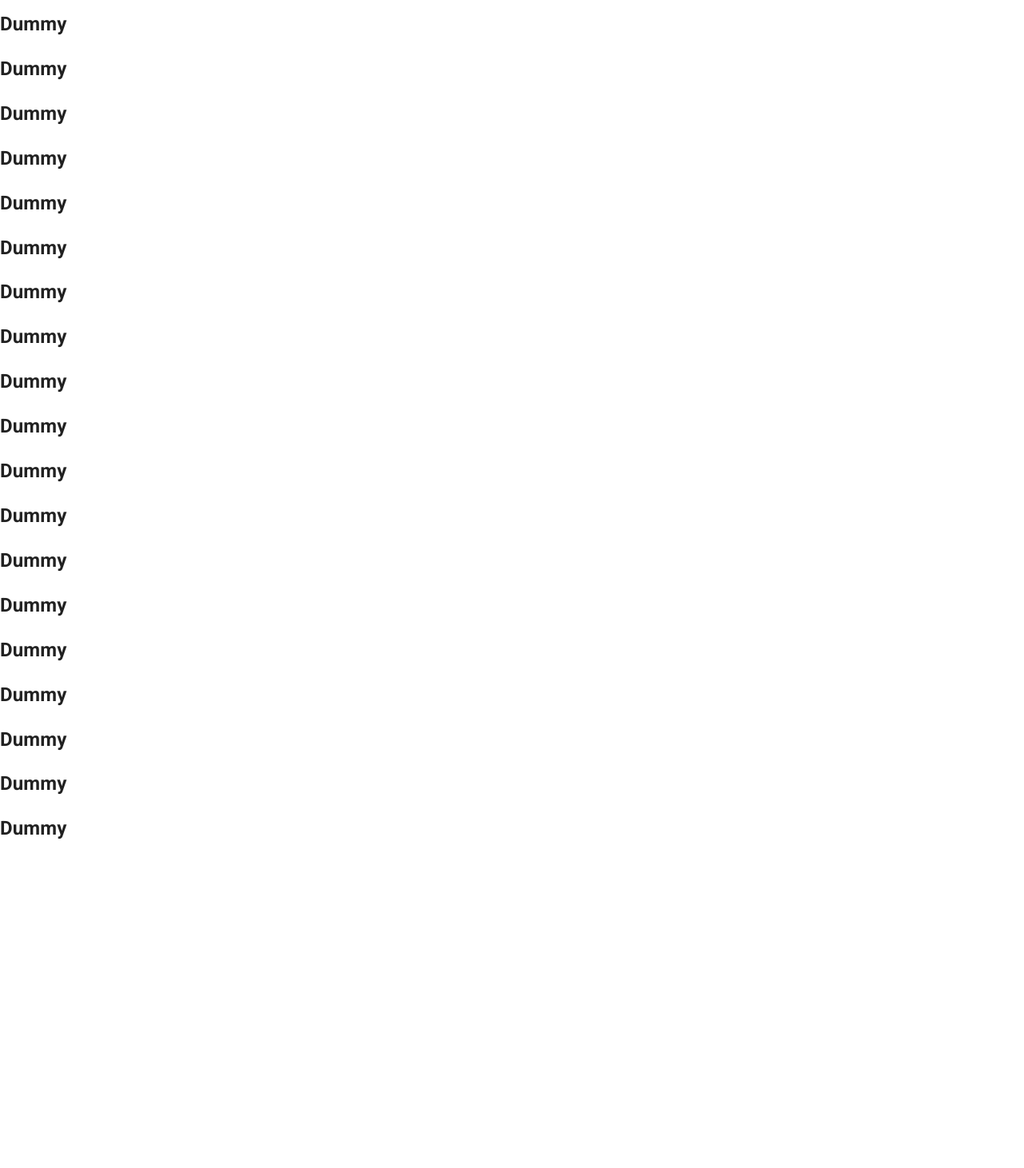
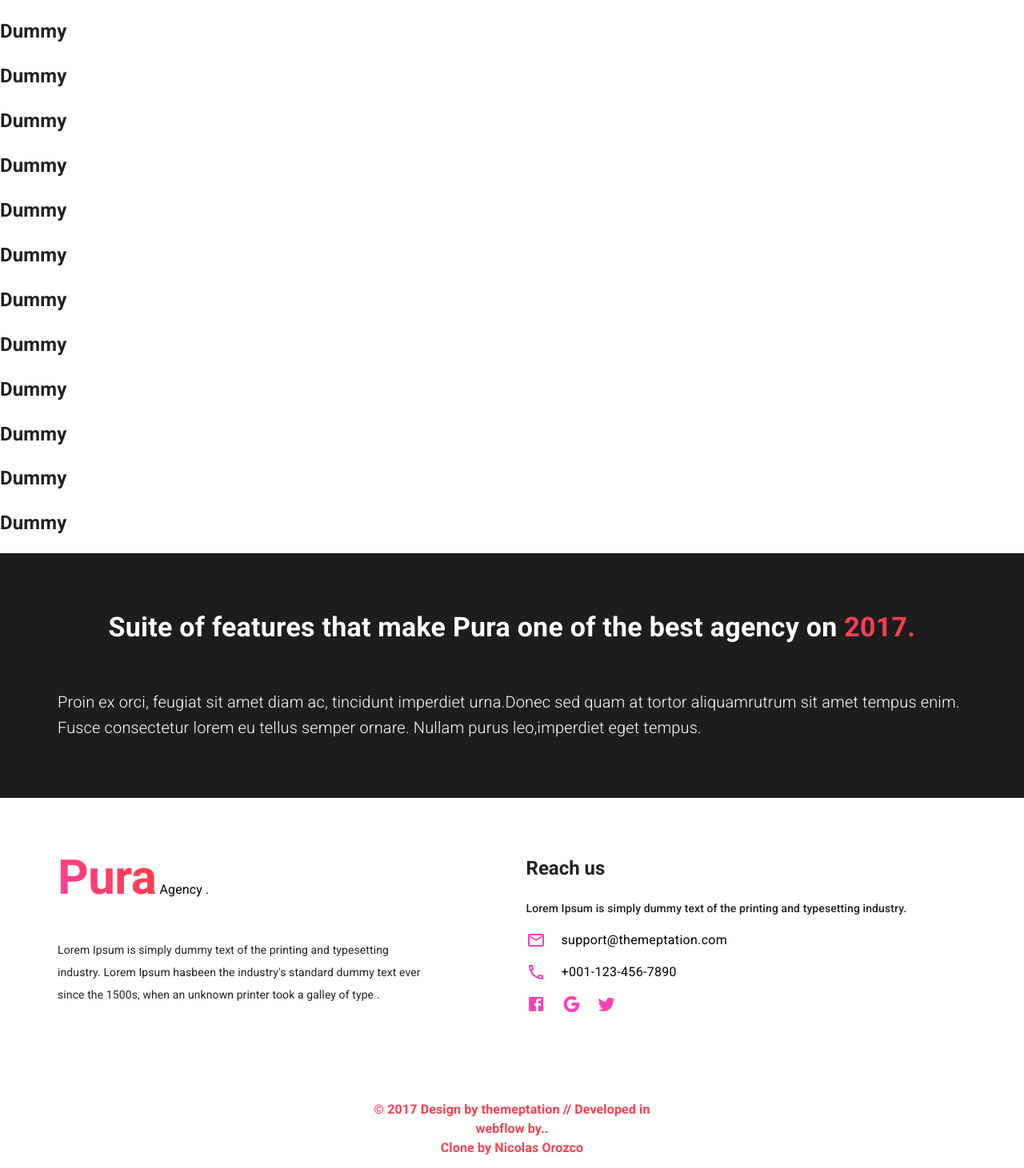
Before and after one commit to Nicolas-Orozco/pura-clone, a React (Vite) app: page / in a window 1280 px wide. Shown: the part 989-2450 px from the top of the page at 80% size. Before the commit the page ends 2063 px from the top, so only its background shows below. Built offline with nearby package versions, Linux system fonts and the light colour scheme.

Commit message:
Add services intro

```diff
--- a/index.html
+++ b/index.html
@@ -4,7 +4,7 @@
     <meta charset="UTF-8" />
     <link rel="icon" type="image/svg+xml" href="/src/favicon.svg" />
     <meta name="viewport" content="width=device-width, initial-scale=1.0" />
-    <title>Vite App</title>
+    <title>puraland-clone</title>
   </head>
   <body>
     <link
--- a/src/App.jsx
+++ b/src/App.jsx
@@ -2,6 +2,7 @@ import React from "react";
 import CssBaseline from "@mui/material/CssBaseline";
 import { ThemeProvider, createTheme } from "@mui/material/styles";
 import Header from "./components/Header";
+import Services from "./components/Services";
 import Footer from "./components/Footer";
 import "./App.css";
 
@@ -24,6 +25,14 @@ function App() {
     <ThemeProvider theme={puraTheme}>
       <CssBaseline />
       <Header />
+      <h2>Dummy</h2>
+      <h2>Dummy</h2> <h2>Dummy</h2> <h2>Dummy</h2> <h2>Dummy</h2> <h2>Dummy</h2>{" "}
+      <h2>Dummy</h2> <h2>Dummy</h2> <h2>Dummy</h2> <h2>Dummy</h2> <h2>Dummy</h2>{" "}
+      <h2>Dummy</h2> <h2>Dummy</h2> <h2>Dummy</h2> <h2>Dummy</h2> <h2>Dummy</h2>{" "}
+      <h2>Dummy</h2> <h2>Dummy</h2> <h2>Dummy</h2> <h2>Dummy</h2> <h2>Dummy</h2>{" "}
+      <h2>Dummy</h2> <h2>Dummy</h2> <h2>Dummy</h2> <h2>Dummy</h2> <h2>Dummy</h2>{" "}
+      <h2>Dummy</h2> <h2>Dummy</h2>
+      <Services />
       <Footer />
       {/* <Box
         sx={{
@@ -35,13 +44,6 @@ function App() {
             "url(https://uploads-ssl.webflow.com/5942027145541375fd9eaa52/5942089c45541375fd9eabaa_head-bg.png)",
         }}
       /> */}
-      <h2>Dummy</h2>
-      <h2>Dummy</h2> <h2>Dummy</h2> <h2>Dummy</h2> <h2>Dummy</h2> <h2>Dummy</h2>{" "}
-      <h2>Dummy</h2> <h2>Dummy</h2> <h2>Dummy</h2> <h2>Dummy</h2> <h2>Dummy</h2>{" "}
-      <h2>Dummy</h2> <h2>Dummy</h2> <h2>Dummy</h2> <h2>Dummy</h2> <h2>Dummy</h2>{" "}
-      <h2>Dummy</h2> <h2>Dummy</h2> <h2>Dummy</h2> <h2>Dummy</h2> <h2>Dummy</h2>{" "}
-      <h2>Dummy</h2> <h2>Dummy</h2> <h2>Dummy</h2> <h2>Dummy</h2> <h2>Dummy</h2>{" "}
-      <h2>Dummy</h2> <h2>Dummy</h2>
     </ThemeProvider>
   );
 }
--- a/src/components/Footer.jsx
+++ b/src/components/Footer.jsx
@@ -11,6 +11,7 @@ function Footer() {
   return (
     <Wrapper
       sx={{
+        my: 8,
         px: maxExtraSmall ? 2 : 9,
         maxWidth: 2200,
         flexDirection: maxSmall ? "column" : "row",
@@ -20,7 +21,7 @@ function Footer() {
       <Agency />
       <Reach />
       <Box width="100%">
-        <Copyright mb={3}>
+        <Copyright>
           © 2017 Design by themeptation // Developed in
           <br /> webflow by.. <br />
           Clone by Nicolas Orozco
--- a/src/components/Footer/Agency.jsx
+++ b/src/components/Footer/Agency.jsx
@@ -18,19 +18,19 @@ function Agency() {
         sx={{
           userSelect: "none",
           textDecoration: "none",
-          "& > *": {
-            mb: 4.1,
-          },
+          mb: 5,
         }}
       >
-        <Logo variant="h2">pura</Logo>
+        <Logo variant="h2" component="h3">
+          pura
+        </Logo>
         <Typography variant="subtitle1" color="info.main">
           Agency .
         </Typography>
       </Stack>
       <Typography
         variant="subtitle2"
-        sx={{ fontWeight: 400, lineHeight: 2, pr: 8 }}
+        sx={{ fontWeight: 400, lineHeight: 2, pr: 11 }}
       >
         Lorem Ipsum is simply dummy text of the printing and typesetting
         industry. Lorem Ipsum hasbeen the industry&#39;s standard dummy text
--- a/src/components/Footer/Contact.jsx
+++ b/src/components/Footer/Contact.jsx
@@ -18,7 +18,15 @@ function Contact() {
         my={2}
       >
         <MailOutlineIcon sx={{ marginRight: -1.5 }} />
-        <Typography color="info.main" letterSpacing={0.5} component="span">
+        <Typography
+          component="a"
+          href="#"
+          sx={{
+            textDecoration: "none",
+            letterSpacing: 0.3,
+            color: "info.main",
+          }}
+        >
           support@themeptation.com
         </Typography>
       </Stack>
@@ -30,7 +38,15 @@ function Contact() {
         my={2}
       >
         <LocalPhoneOutlinedIcon sx={{ marginRight: -1.5 }} />
-        <Typography color="info.main" letterSpacing={0.5} component="span">
+        <Typography
+          sx={{
+            textDecoration: "none",
+            letterSpacing: 0.3,
+            color: "info.main",
+          }}
+          component="a"
+          href="#"
+        >
           +001-123-456-7890
         </Typography>
       </Stack>
--- a/src/components/Footer/Reach.jsx
+++ b/src/components/Footer/Reach.jsx
@@ -5,19 +5,11 @@ import Contact from "./Contact";
 
 function Reach() {
   return (
-    <Box
-      sx={{
-        flex: "1",
-        "& > *": {
-          my: 2.5,
-        },
-        mb: 2.5,
-      }}
-    >
+    <Box flex={1} mt={1} mb={8}>
       <Typography variant="h5" component="h3" fontWeight="bold" pb={3}>
         Reach us
       </Typography>
-      <Typography variant="subtitle2">
+      <Typography variant="subtitle2" pr={4} fontWeight={500}>
         Lorem Ipsum is simply dummy text of the printing and typesetting
         industry.
       </Typography>
--- a/src/components/Header/HamMenu.jsx
+++ b/src/components/Header/HamMenu.jsx
@@ -2,10 +2,13 @@ import React from "react";
 import Button from "@mui/material/Button";
 import MenuIcon from "@mui/icons-material/Menu";
 import Menu from "@mui/material/Menu";
+import Slide from "@mui/material/Slide";
 import useCustom from "../../hooks/useCustom";
+import useBreakpoints from "../../hooks/useBreakpoints";
 import { itemsPages } from "../../data/Items";
 
 function HamMenu() {
+  const { maxExtraSmall } = useBreakpoints();
   const { Item } = useCustom();
   const [anchorEl, setAnchorEl] = React.useState(null);
   const open = Boolean(anchorEl);
@@ -42,9 +45,16 @@ function HamMenu() {
             width: "100%",
           },
         }}
+        TransitionComponent={Slide}
       >
         {itemsPages.map(({ title, id, link }) => (
-          <Item onClick={handleClose} component="a" href={link} key={id}>
+          <Item
+            onClick={handleClose}
+            component="a"
+            href={link}
+            key={id}
+            sx={{ pl: maxExtraSmall ? 2 : 8 }}
+          >
             {title}
           </Item>
         ))}
--- /dev/null
+++ b/src/components/Services.jsx
@@ -0,0 +1,28 @@
+import React from "react";
+import useCustom from "../hooks/useCustom";
+import useBreakpoints from "../hooks/useBreakpoints";
+import Intro from "./Services/Intro";
+
+function Services() {
+  const { maxSmall, maxExtraSmall } = useBreakpoints();
+  const { Wrapper } = useCustom();
+  return (
+    <Wrapper
+      sx={{
+        maxWidth: "auto",
+        backgroundColor: "#1d1d1d",
+        px: maxExtraSmall ? 2 : 9,
+        py: 9,
+        flexDirection: maxSmall ? "column" : "row",
+        alignItems: "center",
+        color: ({ palette }) => palette.getContrastText(palette.info.main),
+      }}
+      component="section"
+      id="services"
+    >
+      <Intro />
+    </Wrapper>
+  );
+}
+
+export default Services;
--- /dev/null
+++ b/src/components/Services/Intro.jsx
@@ -0,0 +1,30 @@
+import React from "react";
+import Stack from "@mui/material/Stack";
+import Typography from "@mui/material/Typography";
+import Box from "@mui/material/Box";
+
+function Intro() {
+  return (
+    <Stack
+      direction="column"
+      spacing={7}
+      justifyContent="center"
+      alignItems="center"
+      flex={1}
+    >
+      <Typography variant="h4" component="h3" fontWeight="bold">
+        Suite of features that make Pura one of the best agency on{" "}
+        <Box component="span" color="secondary.main">
+          2017.
+        </Box>
+      </Typography>
+      <Typography variant="h6" component="p" fontWeight={300}>
+        Proin ex orci, feugiat sit amet diam ac, tincidunt imperdiet urna.Donec
+        sed quam at tortor aliquamrutrum sit amet tempus enim. Fusce consectetur
+        lorem eu tellus semper ornare. Nullam purus leo,imperdiet eget tempus.
+      </Typography>
+    </Stack>
+  );
+}
+
+export default Intro;
--- a/src/data/Items.jsx
+++ b/src/data/Items.jsx
@@ -2,6 +2,10 @@ import React from "react";
 import FacebookIcon from "@mui/icons-material/Facebook";
 import GoogleIcon from "@mui/icons-material/Google";
 import TwitterIcon from "@mui/icons-material/Twitter";
+import LightbulbOutlinedIcon from "@mui/icons-material/LightbulbOutlined";
+import BoltOutlinedIcon from "@mui/icons-material/BoltOutlined";
+import TvOutlinedIcon from "@mui/icons-material/TvOutlined";
+import AllInclusiveOutlinedIcon from "@mui/icons-material/AllInclusiveOutlined";
 
 const itemsPages = [
   {
@@ -22,7 +26,7 @@ const itemsPages = [
   {
     title: "Services",
     id: "4",
-    link: "#",
+    link: "#services",
   },
   {
     title: "Contact",
@@ -47,4 +51,26 @@ const itemsIcons = [
     id: "3",
   },
 ];
-export { itemsPages, itemsIcons };
+const itemsServices = [
+  {
+    icon: <LightbulbOutlinedIcon />,
+    title: "Unique layouts",
+    text: "Lorem Ipsum is simply dummy text of the printing and typesetting industry. Lorem Ipsum has been the industry's standard dummy text ever since the 1500s, when an unknown printer took a galley of type .",
+  },
+  {
+    icon: <BoltOutlinedIcon />,
+    title: "New features",
+    text: "Lorem Ipsum is simply dummy text of the printing and typesetting industry. Lorem Ipsum has been the industry's standard dummy text ever since the 1500s, when an unknown printer took a galley of type .",
+  },
+  {
+    icon: <TvOutlinedIcon />,
+    title: "Responsive design",
+    text: "Lorem Ipsum is simply dummy text of the printing and typesetting industry. Lorem Ipsum has been the industry's standard dummy text ever since the 1500s, when an unknown printer took a galley of type .",
+  },
+  {
+    icon: <AllInclusiveOutlinedIcon />,
+    title: "And more & more ...",
+    text: "Lorem Ipsum is simply dummy text of the printing and typesetting industry. Lorem Ipsum has been the industry's standard dummy text ever since the 1500s, when an unknown printer took a galley of type .",
+  },
+];
+export { itemsPages, itemsIcons, itemsServices };
--- a/src/hooks/useCustom.js
+++ b/src/hooks/useCustom.js
@@ -19,13 +19,13 @@ export default function useCustom() {
     color: palette.primary.main,
   }));
   const Item = styled(MenuItem)(({ theme: { palette } }) => ({
-    lineHeight: 2.9,
+    lineHeight: 2.8,
     backgroundColor: palette.info.main,
     color: palette.background.default,
     transition: "color 300ms ease",
     "&:hover": {
       backgroundColor: palette.info.main,
-      color: palette.secondary.main,
+      color: palette.primary.main,
     },
   }));
   const Copyright = styled(Typography)(({ theme: { palette } }) => ({
```
